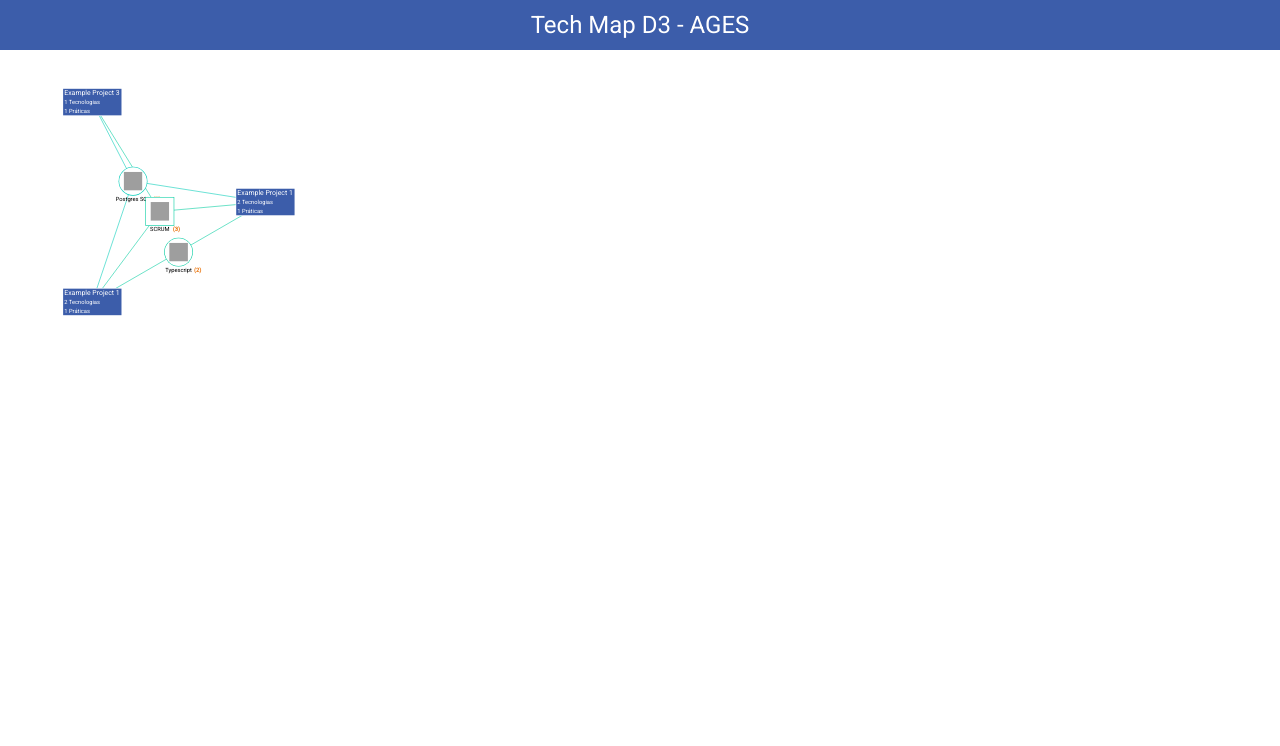
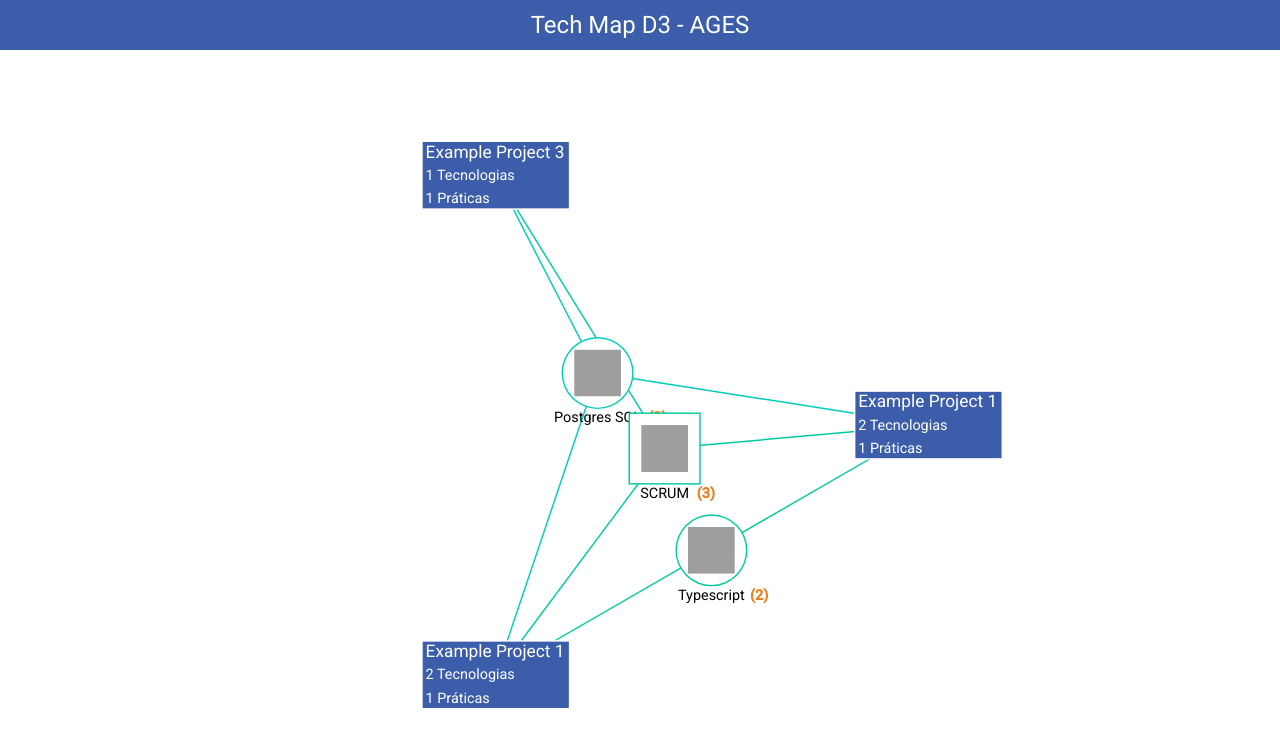
Before and after one commit to agespucrs/tech-map-d3, a React app: page / in a window 1280 px wide. Shown: the top 746 px of the page. Built offline with nearby package versions, Linux system fonts and the light colour scheme; grey boxes are pictures that could not be loaded.

Commit message:
Sizing fixes with chrome browser

```diff
--- a/src/components/Map/index.module.css
+++ b/src/components/Map/index.module.css
@@ -3,5 +3,6 @@
     display: flex;
     max-width: 100%;
     max-height: 100%;
+    flex: 1;
     overflow: hidden;
 }
--- a/src/d3/map.ts
+++ b/src/d3/map.ts
@@ -174,6 +174,7 @@ export function renderMap(projects: InputProject[], inOpts: ProjectMapOptions) {
   const content = container
   .append('div')
     .style('position', 'relative')
+    .style('width', '100%')
     .style('overflow', 'hidden');
 
   const tooltip = appendTooltip(content);
```
Also changed, not shown: 1 other file (tests, documents, lock files or other folders).
